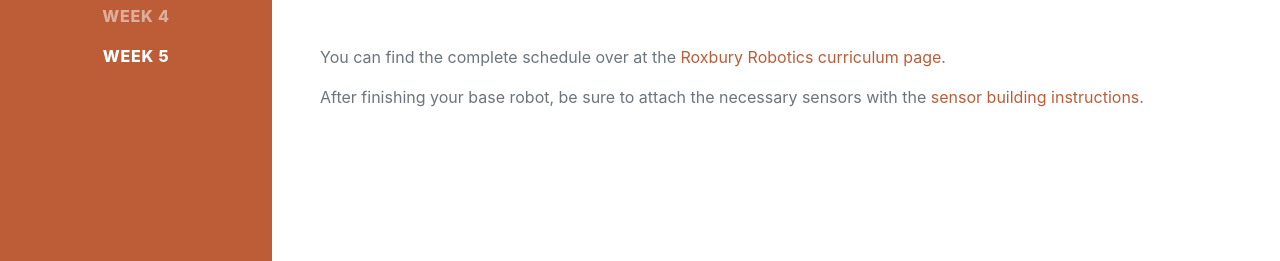
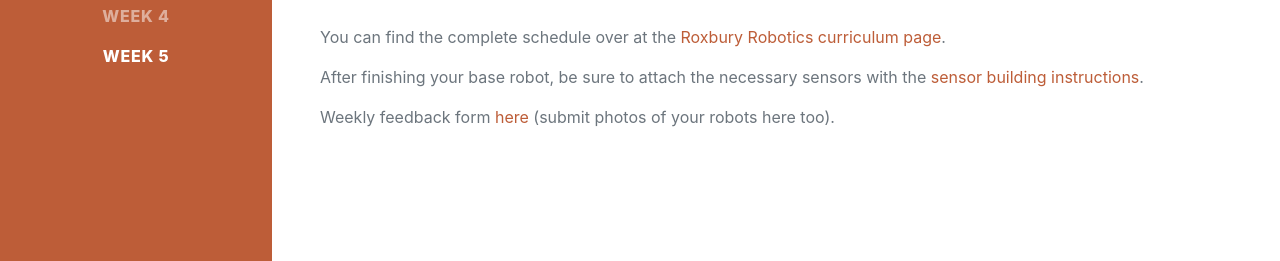
Before and after one commit to owendaily/owendaily.github.io, a plain HTML site: page yawkey/index.html in a window 1280 px wide. Shown: the part 536-797 px from the top of the page. Drawn offline with nearby package versions, Linux system fonts and the light colour scheme; a web font is replaced by a local one.

Commit message:
added weekly feedback form to About page

```diff
--- a/yawkey/index.html
+++ b/yawkey/index.html
@@ -47,6 +47,7 @@
                     <p class="lead mb-5">Hey there! This is the projects homepage for the Yawkey Roxbury Robitics site this semester. This page will host explanations to every week's challenge as well as offering possible solutions for completed challenges. </p>
                     <p>You can find the complete schedule over at the <a href="https://roxburyrobotics.org/?page_id=966" target="_blank">Roxbury Robotics curriculum page</a>.</p>
                     <p>After finishing your base robot, be sure to attach the necessary sensors with the <a href="https://drive.google.com/file/d/1sRhvbcsqhKxhRhBpK1NbwujkKH0XYlHg/view?usp=sharing" target="_blank">sensor building instructions</a>.</p>
+                    <p>Weekly feedback form <a href="https://forms.gle/gUPWFSFYTzRsGbVZ7" target="_blank">here</a> (submit photos of your robots here too).</p>
                 </div>
             </section>
             <hr class="m-0" />
```
